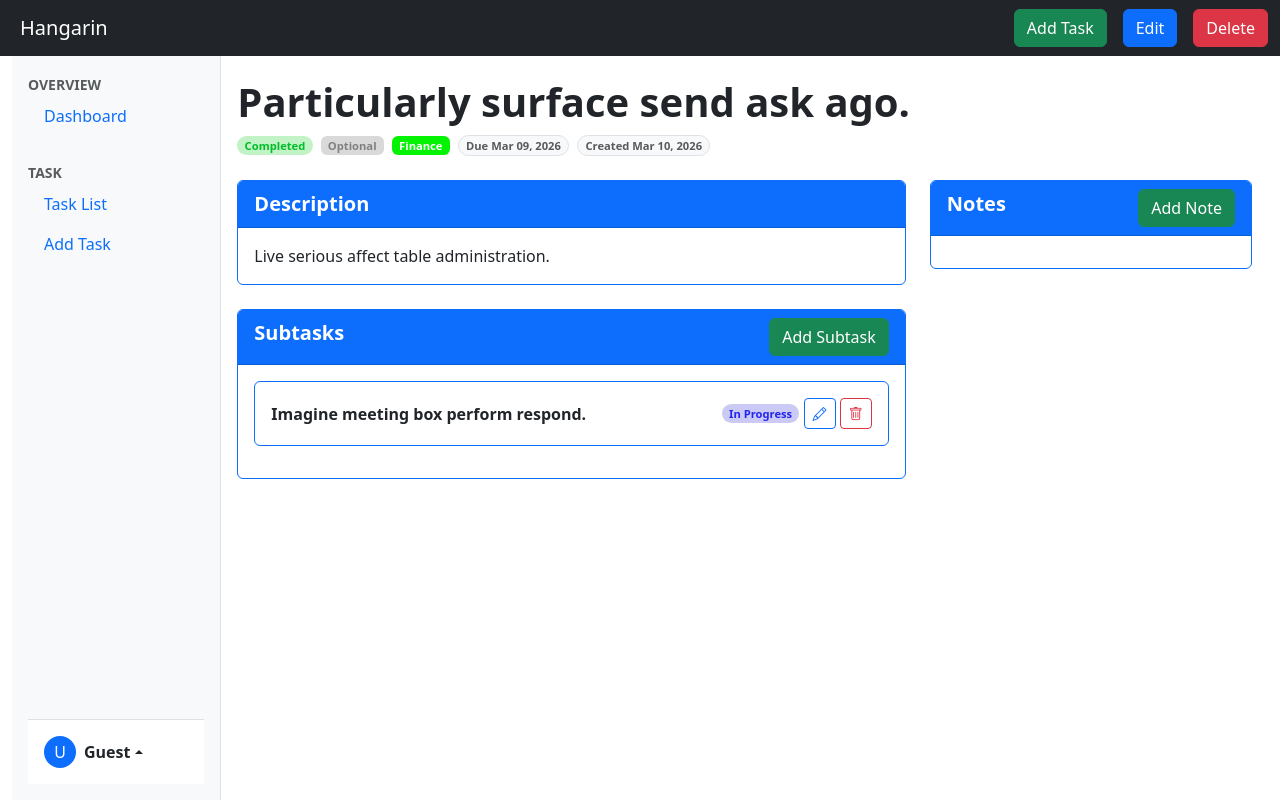
After one commit to FernandezCorporate/Hangarin_Task-To-do_Manager, a Django app: page /taskDetails/4 in a window 1280 px wide. The commit adds this page. Run offline with Django 5.2, Linux system fonts and the light colour scheme; data comes from the database, SQL or seed files in the repository; both versions use the stored data as it was after the commit.

Commit message:
Added task details

```diff
--- a/projectsite/Hangarin/static/css/stylesheet.css
+++ b/projectsite/Hangarin/static/css/stylesheet.css
@@ -46,19 +46,19 @@
 }
 
 .category-red{
-    color: rgb(243, 3, 3);
+    color: rgb(243, 3, 3) !important;
 }
 
 .category-green{
-    color: rgb(3, 243, 3);
+    color: rgb(3, 243, 3) !important;
 }
 
 .category-pink{
-    color: rgb(250, 33, 166);
+    color: rgb(250, 33, 166) !important;
 }
 
 .category-darkPurple{
-    color: rgb(9, 176, 218);
+    color: rgb(9, 176, 218) !important;
 }
 
 .scroll-column {
@@ -88,3 +88,23 @@
         overflow-y: hidden;
     }
 }
+
+.category-bg-purple{
+    background-color: rgb(220, 5, 220) !important;
+}
+
+.category-bg-red{
+    background-color: rgb(243, 3, 3);
+}
+
+.category-bg-green{
+    background-color: rgb(3, 243, 3);
+}
+
+.category-bg-pink{
+    background-color: rgb(250, 33, 166);
+}
+
+.category-bg-darkPurple{
+    background-color: rgb(9, 176, 218);
+}
--- a/projectsite/Hangarin/templates/base.html
+++ b/projectsite/Hangarin/templates/base.html
@@ -24,6 +24,14 @@
           <a href="{% url 'taskCreate' %}">
             <button class="btn btn-success">Add Task</button>
           </a>
+          {% if details_active %}
+            <a href="{% url 'taskUpdate' taskDetails.pk %}">
+              <button class="btn btn-primary">Edit</button>
+            </a>
+            <a href="{% url 'taskDelete' taskDetails.pk %}">
+              <button class="btn btn-danger">Delete</button>
+            </a>
+          {% endif %}
         </div>
       </div>
     </div>
--- /dev/null
+++ b/projectsite/Hangarin/templates/taskDetails.html
@@ -0,0 +1,126 @@
+{% extends 'base.html' %}
+{% load static %}
+
+{% block title %}Task Details{% endblock %}
+
+{% block content %}
+<div class="container-fluid py-3 px-3">
+    <div class="row">
+        <div class="col-12">
+            <div class="fw-bold fs-1">{{ taskDetails.title }}</div>
+        </div>
+    </div>
+    <div class="row gx-2">
+        <div class="col-auto">
+            <span class="badge rounded-pill
+                {% if taskDetails.status == 'Pending' %}status-pending
+                {% elif taskDetails.status == 'In Progress ' %}status-ongoing
+                {% elif taskDetails.status == 'Completed' %}status-completed
+                {% endif %}" style="font-size: 0.7rem;">{{ taskDetails.status }}</span>
+        </div>
+        <div class="col-auto">
+            <span class="badge
+                {% if taskDetails.priority.name == 'Low' %}status-completed
+                {% elif taskDetails.priority.name == 'Medium' %}status-ongoing
+                {% elif taskDetails.priority.name == 'High' %}status-pending
+                {% elif taskDetails.priority.name == 'Optional' %}priority-optional
+                {% elif taskDetails.priority.name == 'Critical' %}priority-critical
+                {% endif %}" style="font-size: 0.7rem;">{{ taskDetails.priority }}</span>
+        </div>
+        <div class="col-auto">
+            <span class="badge
+                {% if taskDetails.category.name == 'School' %}category-bg-purple
+                {% elif taskDetails.category.name == 'Projects' %}category-bg-red
+                {% elif taskDetails.category.name == 'Personal' %}category-bg-pink
+                {% elif taskDetails.category.name == 'Work' %}category-bg-darkPurple
+                {% elif taskDetails.category.name == 'Finance' %}category-bg-green
+                {% endif %}" style="font-size: 0.7rem;">{{ taskDetails.category }}</span>
+        </div>
+        <div class="col-auto">
+            <span class="badge bg-light text-muted rounded-pill border" style="font-size: 0.7rem;">
+                Due {{ taskDetails.deadline|date:"M d, Y" }}
+            </span>
+        </div>
+        <div class="col-auto">
+            <span class="badge bg-light text-muted rounded-pill border" style="font-size: 0.7rem;">
+                Created {{ taskDetails.created_at|date:"M d, Y" }}
+            </span>
+        </div>
+    </div>
+    <div class="row mt-4">
+        <div class="col-12 col-lg-8">
+            <div class="card border-primary">
+                <div class="card-header bg-primary fw-bold text-white fs-5">Description</div>
+                <div class="card-body">{{ taskDetails.description }}</div>
+            </div>
+
+            <div class="card border-primary mt-4">
+                <div class="card-header bg-primary d-flex justify-content-between">
+                    <span class="fw-bold text-white fs-5">Subtasks</span>
+                    <a href="#">
+                        <div class="btn btn-success">Add Subtask</div>
+                    </a>
+                </div>
+                <div class="card-body overflow-auto" style="max-height: 40vh;">
+                    {% for subtask in taskDetails.subtask_set.all %}
+                    <div class="d-flex align-items-center justify-content-between mb-3 p-3 border border-primary rounded">
+                        <div>
+                            <span class="fw-bold">{{ subtask.title }}</span>
+                        </div>
+                        <div>
+                            <span class="badge rounded-pill
+                                {% if subtask.status == 'Pending' %}status-pending
+                                {% elif subtask.status == 'In Progress ' %}status-ongoing
+                                {% elif subtask.status == 'Completed' %}status-completed
+                                {% endif %}" style="font-size: 0.7rem;">{{ subtask.status }}</span>
+                            <a href="#" class="btn btn-sm btn-outline-primary" title="Edit">
+                                <i class="bi bi-pencil"></i>
+                            </a>
+                            <a href="#" class="btn btn-sm btn-outline-danger" title="Delete">
+                                <i class="bi bi-trash"></i>
+                            </a>
+                        </div>
+                    </div>
+                    {% endfor %}
+                </div>
+            </div>
+        </div>
+
+        <div class="col-12 col-lg-4">
+            <div class="card border-primary">
+                <div class="card-header bg-primary d-flex justify-content-between">
+                    <span class="fw-bold text-white fs-5">Notes</span>
+                    <a href="#">
+                        <div class="btn btn-success">Add Note</div>
+                    </a>
+                </div>
+                <div class="card-body overflow-auto" style="max-height: 40vh;">
+                    {% for note in taskDetails.note_set.all %}
+                        <div class="card p-3 mb-2">
+                            <div class="card-body p-0 border-primary">
+                                <div>{{ note.content }}</div>
+                                <div class="d-flex justify-content-between align-items-end">
+                                    <div class="text-muted small">{{ note.created_at|date:"M d, Y" }}</div>
+                                    <div class="d-flex gap-2">
+                                        <a href="" class="btn btn-sm btn-outline-primary" title="Edit">
+                                            <i class="bi bi-pencil"></i>
+                                        </a>
+                                        <a href="" class="btn btn-sm btn-outline-danger" title="Delete">
+                                            <i class="bi bi-trash"></i>
+                                        </a>
+                                    </div>
+                                </div>
+                            </div>
+                        </div>
+                    {% endfor %}
+                </div>
+            </div>
+        </div>
+    </div>
+{% endblock %}
+
+<!--
+        {% for note in taskDetails.note_set.all %}
+            <p>{{ note.content }}</p>
+        {% endfor %}
+-->
--- a/projectsite/Hangarin/templates/taskList.html
+++ b/projectsite/Hangarin/templates/taskList.html
@@ -101,7 +101,7 @@
                             <td class="text-nowrap">{{ object.deadline }}</td>
                             <td class="text-nowrap">
                                 <div class="d-flex gap-2">
-                                    <a href="#" class="btn btn-sm btn-outline-info" title="View">
+                                    <a href="{% url 'taskDetails' object.pk %}" class="btn btn-sm btn-outline-info" title="View">
                                         <i class="bi bi-eye"></i>
                                     </a>
                                     <a href="{% url 'taskUpdate' object.pk %}" class="btn btn-sm btn-outline-primary" title="Edit">
--- a/projectsite/Hangarin/views.py
+++ b/projectsite/Hangarin/views.py
@@ -1,7 +1,8 @@
 from django.shortcuts import render
+from django.views.generic import DetailView
 from django.views.generic.list import ListView
 from django.views.generic.edit import CreateView, UpdateView, DeleteView
-from Hangarin.models import Task, SubTask
+from Hangarin.models import Task, SubTask, Note
 from django.db.models import F
 from Hangarin.forms import TaskForm, SubTaskForm
 from django.urls import reverse_lazy
@@ -156,3 +157,17 @@ class TaskDeleteView(DeleteView):
     model = Task
     template_name = 'taskConfirmDelete.html'
     success_url = reverse_lazy('taskList')
+
+class TaskDetailListView(DetailView):
+    model = Task
+    template_name = 'taskDetails.html'
+    context_object_name = 'taskDetails'
+
+    def get_context_data(self, **kwargs):
+        context = super().get_context_data(**kwargs)
+        context["details_active"] = True
+
+        return context
+
+    def get_queryset(self):
+        return Task.objects.prefetch_related('subtask_set', 'note_set').all()
--- a/projectsite/projectsite/urls.py
+++ b/projectsite/projectsite/urls.py
@@ -16,7 +16,7 @@ Including another URLconf
 """
 from django.contrib import admin
 from django.urls import path
-from Hangarin.views import DashBoardListView, TaskListView, TaskCreateView,TaskUpdateView, TaskDeleteView
+from Hangarin.views import DashBoardListView, TaskListView, TaskCreateView,TaskUpdateView, TaskDeleteView, TaskDetailListView
 from Hangarin import views
 
 urlpatterns = [
@@ -26,4 +26,5 @@ urlpatterns = [
     path('taskCreate', TaskCreateView.as_view(), name='taskCreate'),
     path('taskUpdate/<int:pk>', TaskUpdateView.as_view(), name='taskUpdate'),
     path('taskDelete/<int:pk>', TaskDeleteView.as_view(), name='taskDelete'),
+    path('taskDetails/<int:pk>', TaskDetailListView.as_view(), name='taskDetails'),
 ]
```
Also changed, not shown: projectsite/db.sqlite3.
